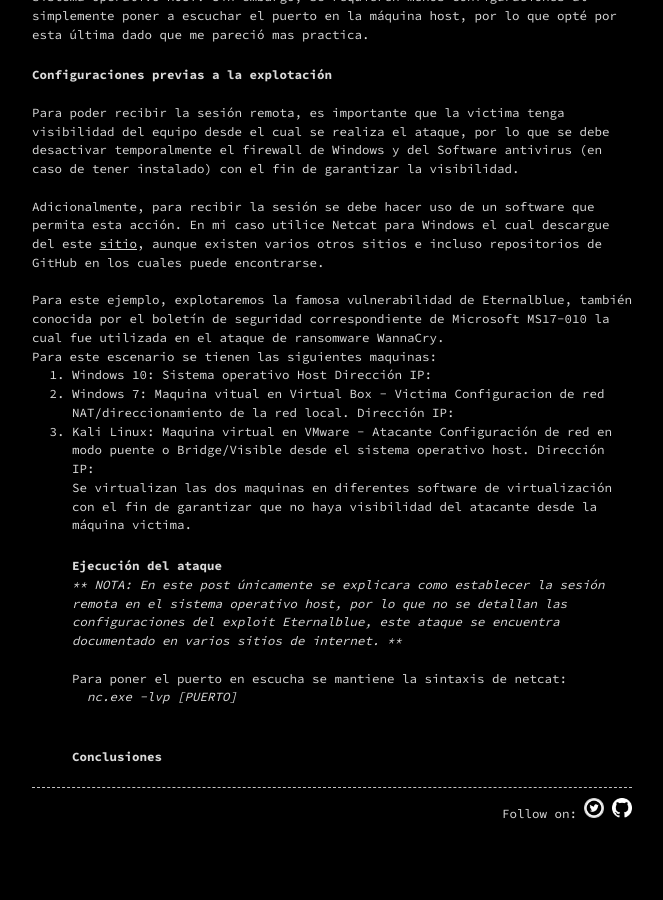
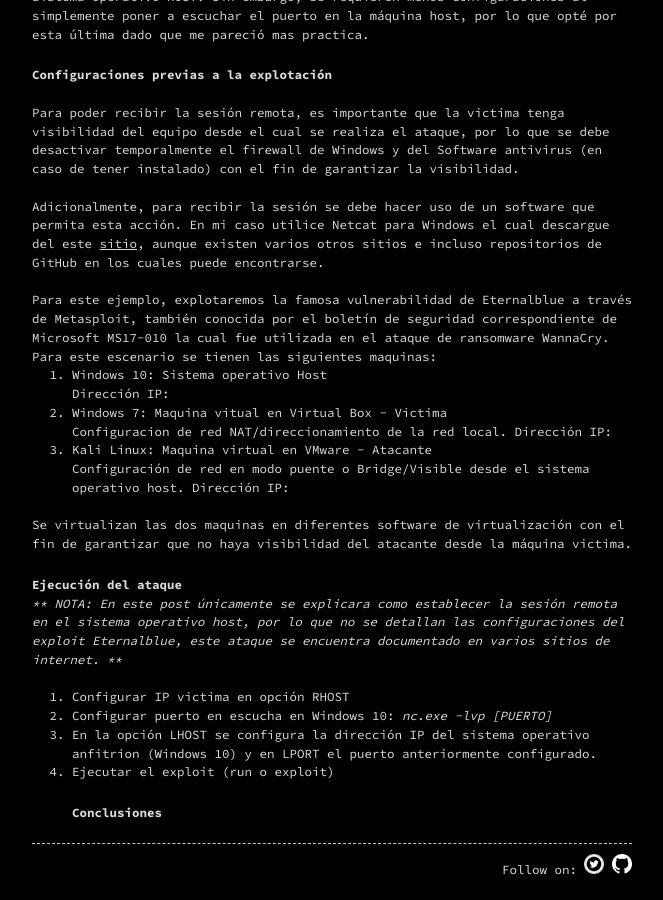
Before and after one commit to d4rk-wing/d4rkwz.github.io, a Jekyll site: the page built from _posts/2020-04-15-Rever-shell-en-maquina-virtual.markdown, in a window 1280 px wide and 900 px high, scrolled down 1182 px. Shown: the whole window, without its empty margins (308-971 px from the left). Built offline with Jekyll 4.4.1, drawn with Linux system fonts in a browser that asks for light colours; before the commit the page ends 2025 px from its top, so only the background shows below that.

Commit message:
post reverse shell

```diff
--- a/_posts/2020-04-15-Rever-shell-en-maquina-virtual.markdown
+++ b/_posts/2020-04-15-Rever-shell-en-maquina-virtual.markdown
@@ -23,7 +23,7 @@ categories: Hacking
 ### Configuraciones previas a la explotación
 <br />Para poder recibir la sesión remota, es importante que la victima tenga visibilidad del equipo desde el cual se realiza el ataque, por lo que se debe desactivar temporalmente el firewall de Windows y del Software antivirus (en caso de tener instalado) con el fin de garantizar la visibilidad.
 <br />Adicionalmente, para recibir la sesión se debe hacer uso de un software que permita esta acción. En mi caso utilice Netcat para Windows el cual descargue del este [sitio](https://eternallybored.org/misc/netcat/){:target="_blank"}, aunque existen varios otros sitios e incluso repositorios de GitHub en los cuales puede encontrarse.
-<br />Para este ejemplo, explotaremos la famosa vulnerabilidad de Eternalblue, también conocida por el boletín de seguridad correspondiente de Microsoft MS17-010 la cual fue utilizada en el ataque de ransomware WannaCry.
+<br />Para este ejemplo, explotaremos la famosa vulnerabilidad de Eternalblue a través de Metasploit, también conocida por el boletín de seguridad correspondiente de Microsoft MS17-010 la cual fue utilizada en el ataque de ransomware WannaCry.
 Para este escenario se tienen las siguientes maquinas:
 1. Windows 10: Sistema operativo Host
 		Dirección IP:
@@ -33,10 +33,16 @@ Para este escenario se tienen las siguientes maquinas:
 3. Kali Linux: Maquina virtual en VMware - Atacante
 		Configuración de red en modo puente o Bridge/Visible desde el sistema operativo host.
 		Dirección IP:
+
 <br />Se virtualizan las dos maquinas en diferentes software de virtualización con el fin de garantizar que no haya visibilidad del atacante desde la máquina victima.
 ### Ejecución del ataque
 *** NOTA: En este post únicamente se explicara como establecer la sesión remota en el sistema operativo host, por lo que no se detallan las configuraciones del exploit Eternalblue, este ataque se encuentra documentado en varios sitios de internet. ***
-<br />Para poner el puerto en escucha se mantiene la sintaxis de netcat:
-	*nc.exe -lvp [PUERTO]*
 <br />
+1. Configurar IP victima en opción RHOST
+
+2. Configurar puerto en escucha en Windows 10: *nc.exe -lvp [PUERTO]*
+
+3. En la opción LHOST se configura la dirección IP del sistema operativo anfitrion (Windows 10) y en LPORT el puerto anteriormente configurado.
+
+4. Ejecutar el exploit (run o exploit)
 ### Conclusiones
```
